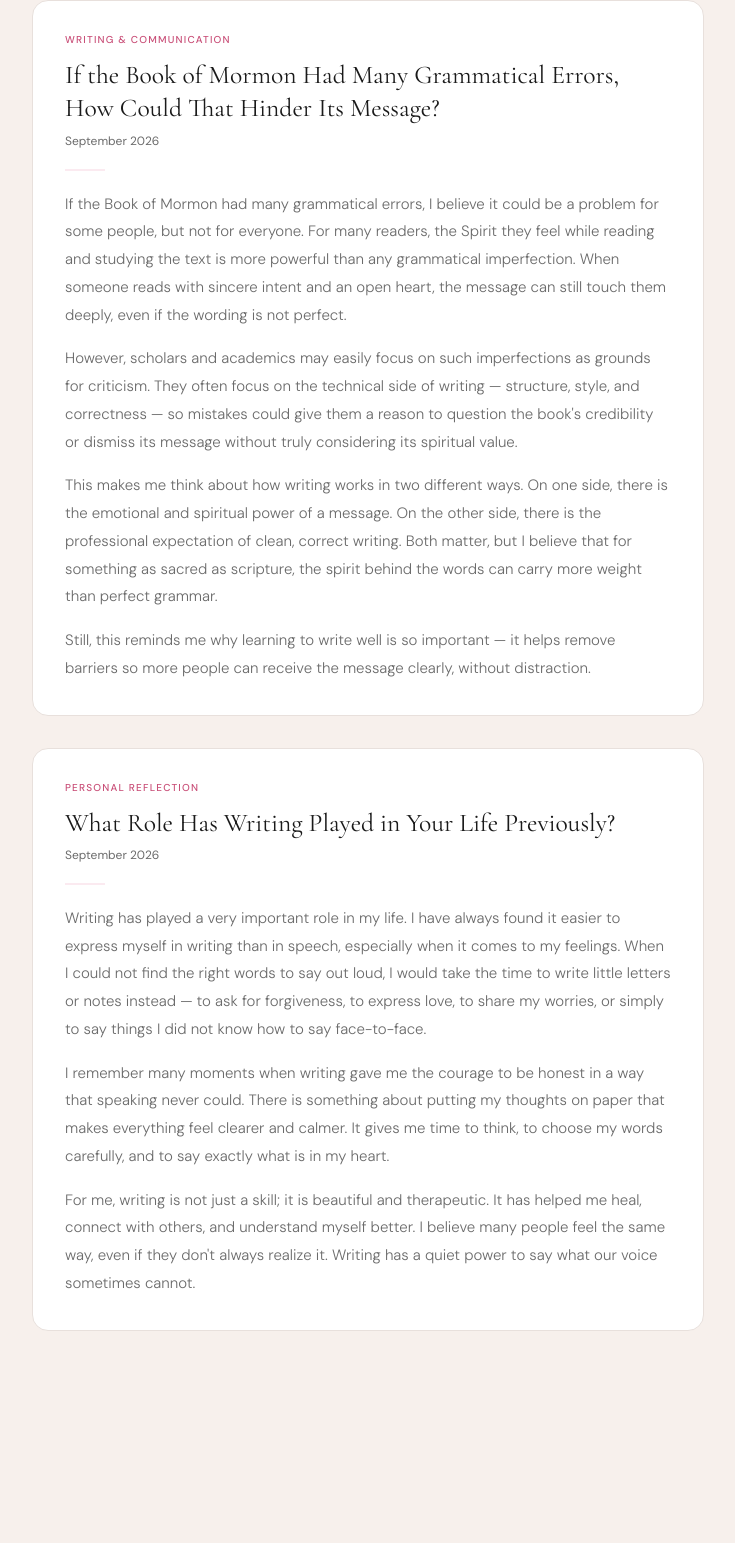
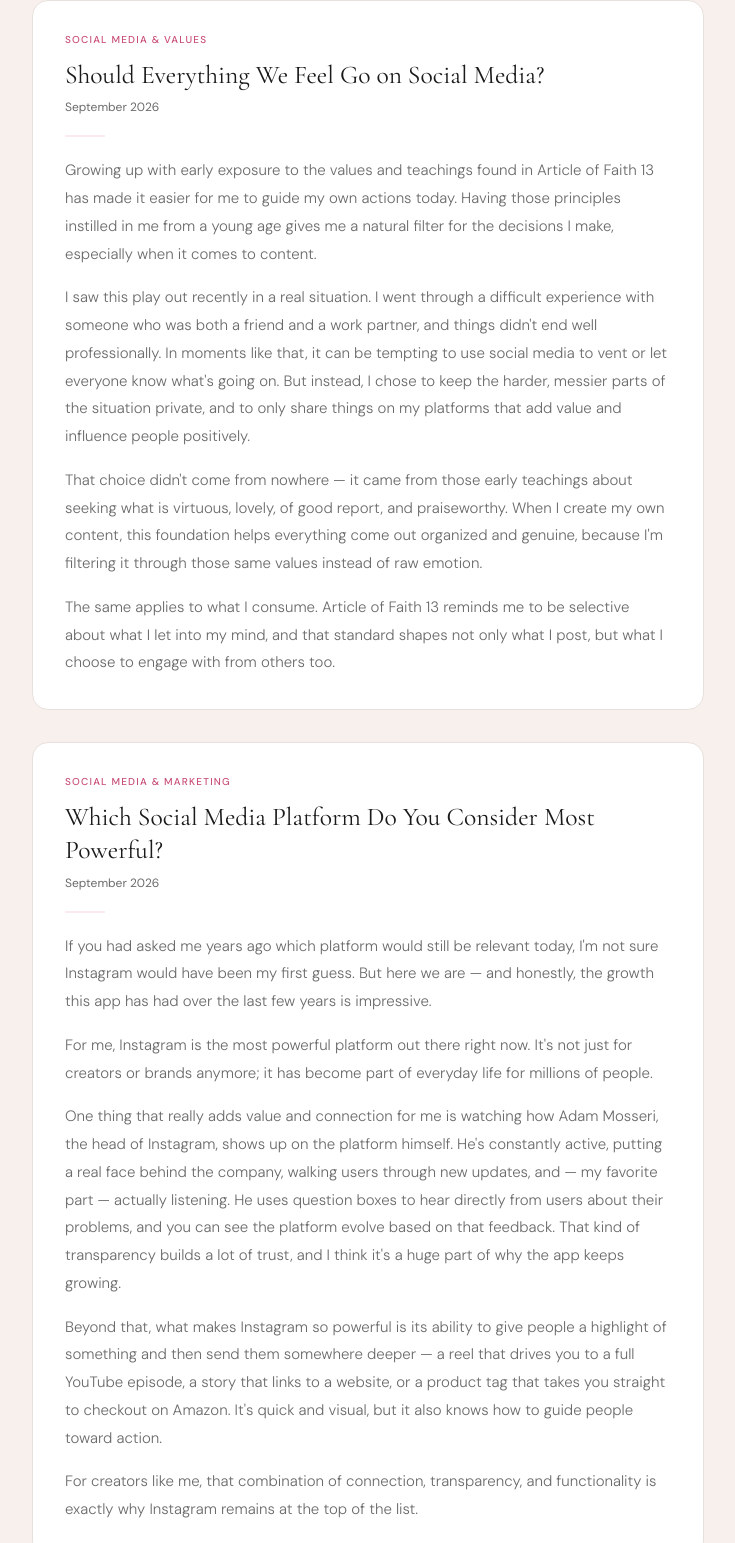
Before and after one commit to eugenia-aynelen/eugenia-aynelen.github.io, a plain HTML site: page blog.html in a window 1280 px wide. Shown: the part 256-1799 px from the top of the page, without its empty margins (272-1007 px from the left). Before the commit the page ends 1683 px from the top, so only its background shows below. Drawn offline with nearby package versions, Linux system fonts and the light colour scheme.

Commit message:
Update blog.html

```diff
--- a/blog.html
+++ b/blog.html
@@ -65,6 +65,33 @@
 <main>
 
   <article class="post">
+    <div class="post-category">Social Media & Values</div>
+    <h2 class="post-title">Should Everything We Feel Go on Social Media?</h2>
+    <div class="post-date">September 2026</div>
+    <div class="post-divider"></div>
+    <div class="post-body">
+      <p>Growing up with early exposure to the values and teachings found in Article of Faith 13 has made it easier for me to guide my own actions today. Having those principles instilled in me from a young age gives me a natural filter for the decisions I make, especially when it comes to content.</p>
+      <p>I saw this play out recently in a real situation. I went through a difficult experience with someone who was both a friend and a work partner, and things didn't end well professionally. In moments like that, it can be tempting to use social media to vent or let everyone know what's going on. But instead, I chose to keep the harder, messier parts of the situation private, and to only share things on my platforms that add value and influence people positively.</p>
+      <p>That choice didn't come from nowhere — it came from those early teachings about seeking what is virtuous, lovely, of good report, and praiseworthy. When I create my own content, this foundation helps everything come out organized and genuine, because I'm filtering it through those same values instead of raw emotion.</p>
+      <p>The same applies to what I consume. Article of Faith 13 reminds me to be selective about what I let into my mind, and that standard shapes not only what I post, but what I choose to engage with from others too.</p>
+    </div>
+  </article>
+
+  <article class="post">
+    <div class="post-category">Social Media & Marketing</div>
+    <h2 class="post-title">Which Social Media Platform Do You Consider Most Powerful?</h2>
+    <div class="post-date">September 2026</div>
+    <div class="post-divider"></div>
+    <div class="post-body">
+      <p>If you had asked me years ago which platform would still be relevant today, I'm not sure Instagram would have been my first guess. But here we are — and honestly, the growth this app has had over the last few years is impressive.</p>
+      <p>For me, Instagram is the most powerful platform out there right now. It's not just for creators or brands anymore; it has become part of everyday life for millions of people.</p>
+      <p>One thing that really adds value and connection for me is watching how Adam Mosseri, the head of Instagram, shows up on the platform himself. He's constantly active, putting a real face behind the company, walking users through new updates, and — my favorite part — actually listening. He uses question boxes to hear directly from users about their problems, and you can see the platform evolve based on that feedback. That kind of transparency builds a lot of trust, and I think it's a huge part of why the app keeps growing.</p>
+      <p>Beyond that, what makes Instagram so powerful is its ability to give people a highlight of something and then send them somewhere deeper — a reel that drives you to a full YouTube episode, a story that links to a website, or a product tag that takes you straight to checkout on Amazon. It's quick and visual, but it also knows how to guide people toward action.</p>
+      <p>For creators like me, that combination of connection, transparency, and functionality is exactly why Instagram remains at the top of the list.</p>
+    </div>
+  </article>
+
+  <article class="post">
     <div class="post-category">Writing & Communication</div>
     <h2 class="post-title">If the Book of Mormon Had Many Grammatical Errors, How Could That Hinder Its Message?</h2>
     <div class="post-date">September 2026</div>
```
